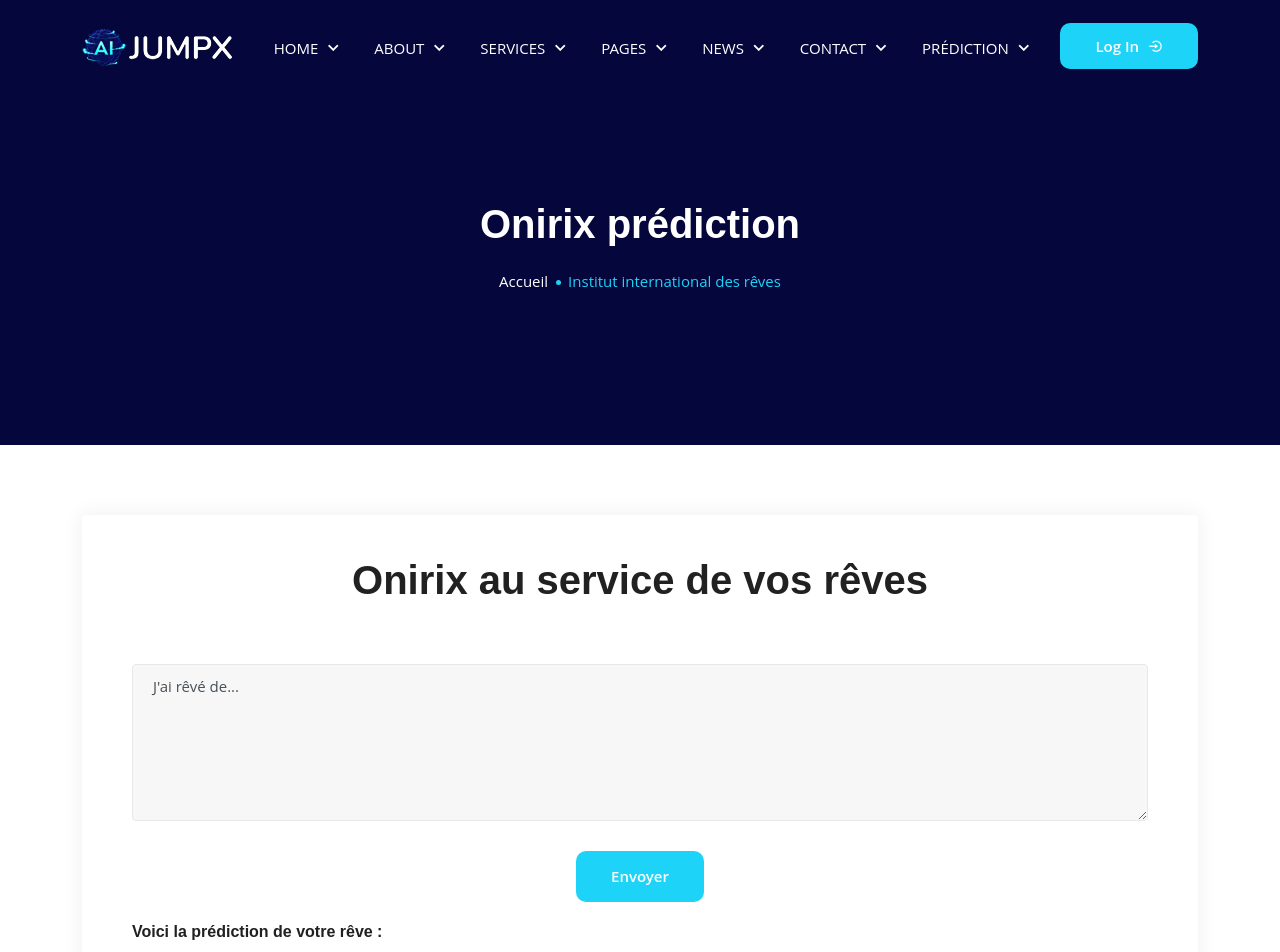
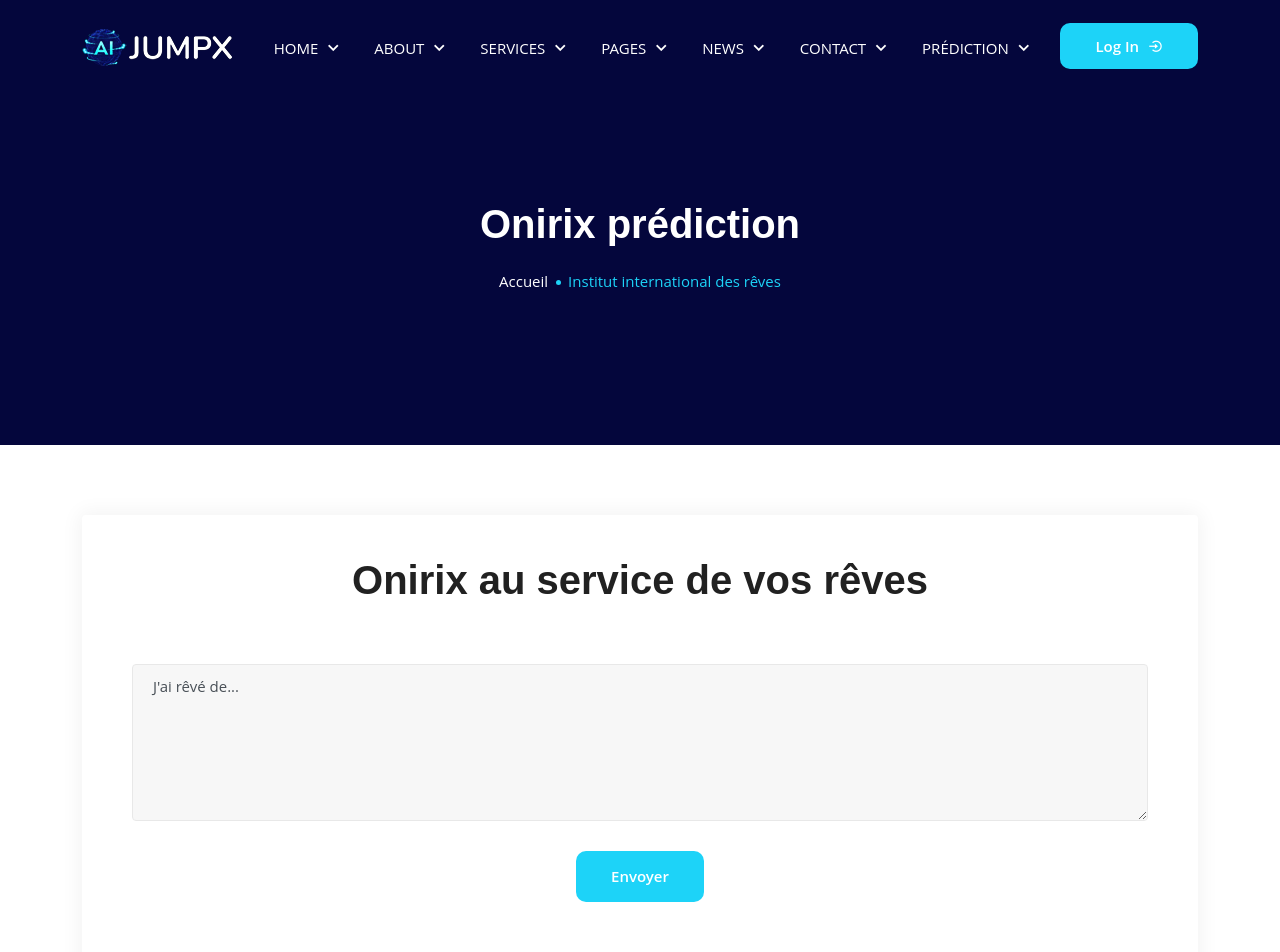
Before and after one commit to codascii/raiv-webcup-2023, a Next.js app: page /dreams-prediction in a window 1280 px wide. Shown: the top 952 px of the page. Built offline with nearby package versions, Linux system fonts and the light colour scheme.

Commit message:
Code review

```diff
--- a/components/DreamsPredictionForm/DreamsPredictionForm.js
+++ b/components/DreamsPredictionForm/DreamsPredictionForm.js
@@ -159,8 +159,15 @@ const DreamsPredictionForm = () => {
 								"Onirix : prédiction en cours..."
 							) : (
 								<>
-									<h6>Voici la prédiction de votre rêve :</h6>
-									<p>{data}</p>
+									{data && (
+										<>
+											<h6>
+												Voici la prédiction de votre
+												rêve :
+											</h6>
+											<p>{data}</p>
+										</>
+									)}
 								</>
 							)}
 						</div>
--- a/pages/dreams-prediction.js
+++ b/pages/dreams-prediction.js
@@ -5,7 +5,6 @@ import ContactInfo from "../components/Contact/ContactInfo";
 import ContactFormStyleTwo from "../components/Contact/ContactFormStyleTwo";
 import Footer from "../components/Layouts/Footer";
 import DreamsPredictionForm from "../components/DreamsPredictionForm/DreamsPredictionForm";
-import DreamsPredictionContainer from "../components/DreamsPredictionForm/DreamsPredictionContainer";
 
 export default function DreamsPrediction() {
 	return (
```
Also changed, not shown: public/images/white-logo.old.png (added).
